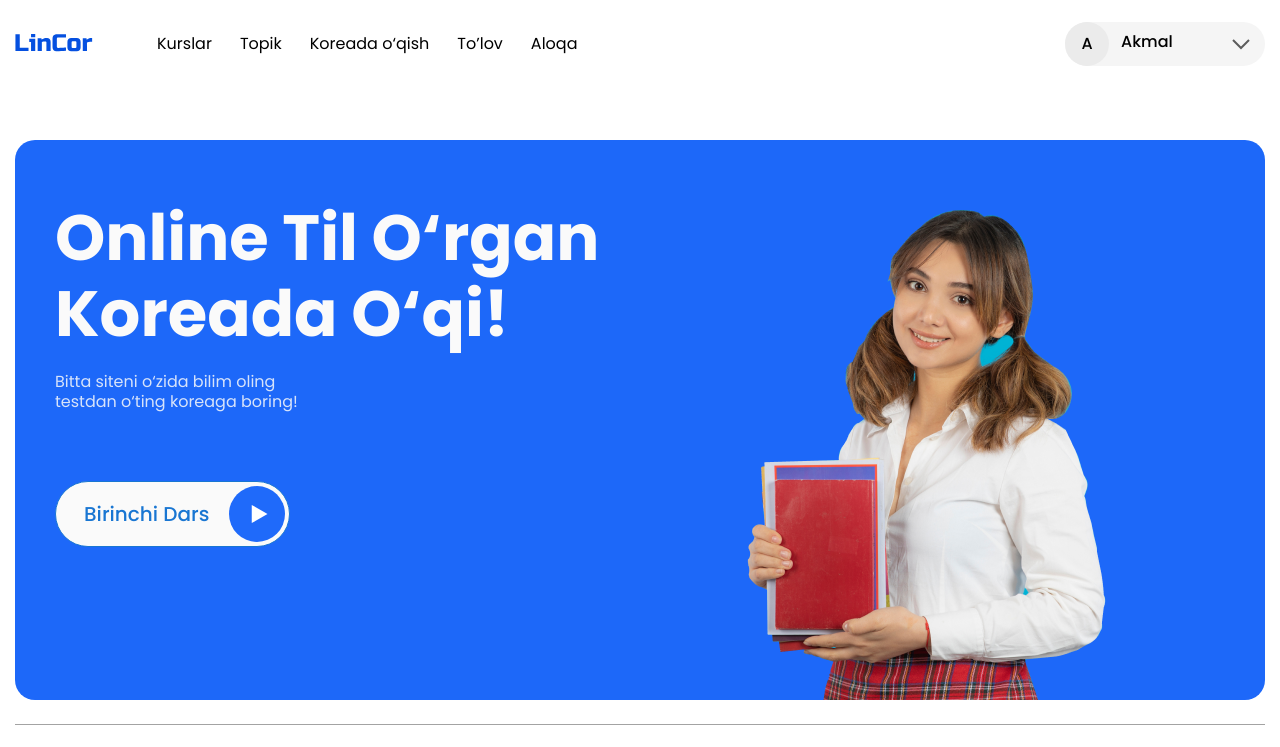
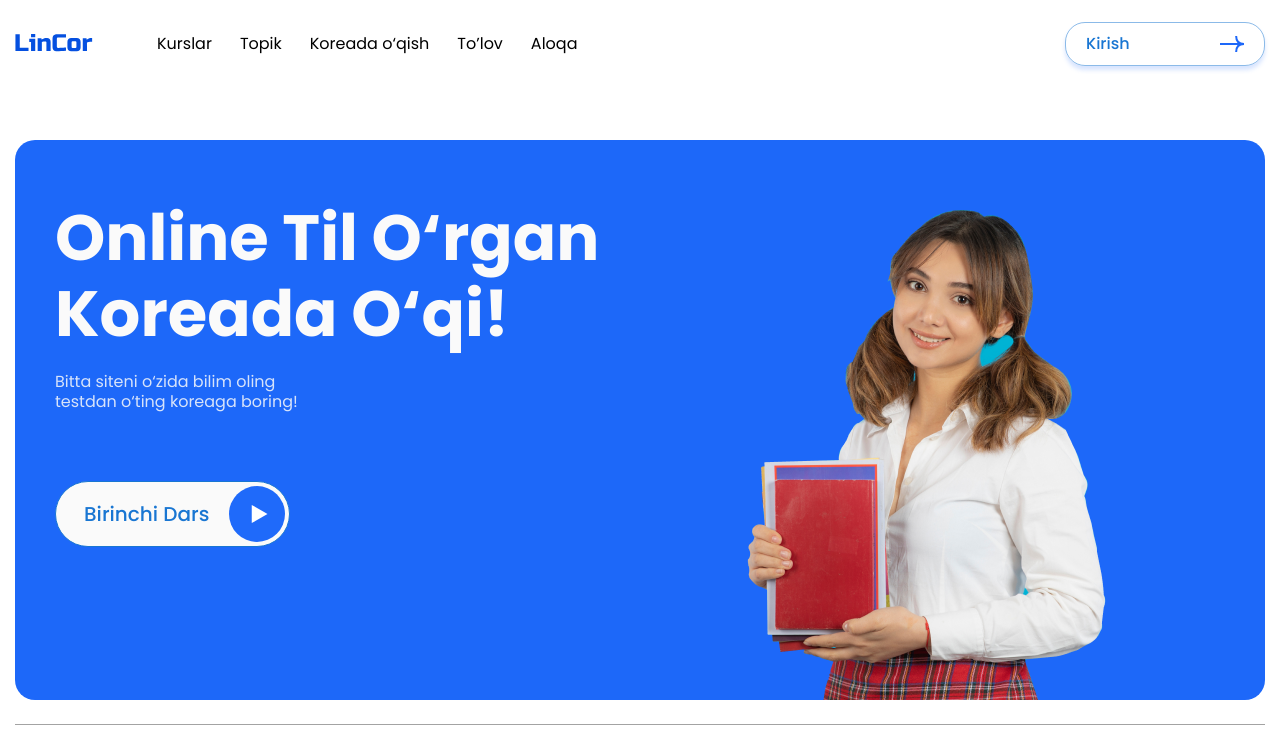
Before and after one commit to Akmaljon571/prod, a React (Create React App) app: page / in a window 1280 px wide. Shown: the top 747 px of the page. Built offline with nearby package versions, Linux system fonts and the light colour scheme; grey boxes are pictures that could not be loaded.

Commit message:
login full finish

```diff
--- a/src/components/auth/login.jsx
+++ b/src/components/auth/login.jsx
@@ -1,11 +1,98 @@
-import { Link } from 'react-router-dom';
 import logo from '../../img/LinCor.svg';
+import { Link, useNavigate } from 'react-router-dom';
 import { Button } from '@mui/material';
 import './auth.scss';
+import { useContext, useRef } from 'react';
+import { message } from 'antd';
+import { State, api } from '../../context';
 
 function Login() {
+  const number = useRef();
+  const pass = useRef();
+  const [messageApi, contextHolder] = message.useMessage();
+  const { setToken } = useContext(State);
+  const navigate = useNavigate();
+
+  const phone = (e) => {
+    const number = [1, 2, 3, 4, 5, 6, 7, 8, 9, 0];
+    if (number.includes(Number(e.key))) {
+      const length = e.target.value?.length;
+      if (length === 2) {
+        const value = e.target.value.split('(')[1];
+        e.target.value =
+          value === undefined ? `(${e.target.value}) ` : e.target.value;
+      } else if (length === 3) {
+        const value = e.target.value.split('(')[1];
+        e.target.value = Number(value) ? `${e.target.value}) ` : e.target.value;
+      } else if (length === 4 || length === 8 || length === 11) {
+        e.target.value = `${e.target.value} `;
+      } else if (length > 13) {
+        e.preventDefault();
+      }
+    } else if (e.key !== 'Backspace') {
+      e.preventDefault();
+    }
+  };
+
+  const click = () => {
+    const tell = number.current?.value;
+    const password = pass.current?.value;
+    messageApi.open({
+      type: 'loading',
+      content: 'Action in progress..',
+      duration: 0,
+    });
+
+    if (tell?.length === 14 && password?.length === 8) {
+      const phone = tell.split(' ').join('');
+      const phone_number =
+        '998' + phone.split('(').join('').split(')').join('');
+
+      fetch(api + '/auth/login', {
+        method: 'POST',
+        headers: {
+          'Content-Type': 'application/json',
+        },
+        body: JSON.stringify({
+          phone_number,
+          password,
+        }),
+      })
+        .then((re) => re.json())
+        .then((data) => {
+          if (data?.ok) {
+            messageApi.destroy();
+            messageApi.open({
+              type: 'success',
+              content: 'Muaffaqiyatli tekshiruv',
+            });
+            localStorage.setItem(
+              'access_token',
+              JSON.stringify({ access_token: data?.access_token }),
+            );
+            setToken(data?.access_token);
+            navigate('/');
+          } else {
+            messageApi.destroy();
+            messageApi.open({
+              type: 'error',
+              content: "Ma'lumot xato",
+              duration: 0,
+            });
+          }
+        });
+    } else {
+      messageApi.destroy();
+      messageApi.open({
+        type: 'error',
+        content: "Ma'lumotlarni to'ldiring",
+      });
+    }
+  };
+
   return (
     <div className="auth login">
+      {contextHolder}
       <Link to={'/'}>
         <img src={logo} alt="Company Logo" />
       </Link>
@@ -15,16 +102,16 @@ function Login() {
       </p>
       <label>
         <span>Telefon raqamingiz</span>
-        <input type="text" />
+        <input ref={number} onKeyDown={phone} type="text" />
       </label>
       <label>
         <span>Password</span>
-        <input type="password" />
+        <input ref={pass} maxLength={8} type="password" />
       </label>
       <Link className="parol-update" to={'/password'}>
         Parolni unutdingizmi?
       </Link>
-      <Button className="kirish" variant="contained">
+      <Button onClick={click} className="kirish" variant="contained">
         Kirish
       </Button>
     </div>
--- a/src/components/auth/registr-code.jsx
+++ b/src/components/auth/registr-code.jsx
@@ -1,24 +1,131 @@
-import { Link } from 'react-router-dom';
+import { Link, useNavigate } from 'react-router-dom';
 import logo from '../../img/LinCor.svg';
 import { Button } from '@mui/material';
 import './auth.scss';
+import { message } from 'antd';
+import { State, api } from '../../context';
+import { useContext, useRef } from 'react';
 
 function RegistrCode() {
+  const [messageApi, contextHolder] = message.useMessage();
+  const phone = JSON.parse(localStorage.getItem('registr'));
+  const codeRef = useRef();
+  const navigate = useNavigate();
+  const { setToken } = useContext(State);
+
+  const codeFilter = (e) => {
+    const number = [1, 2, 3, 4, 5, 6, 7, 8, 9, 0];
+    if (!number.includes(Number(e.key)) && e.key !== 'Backspace') {
+      e.preventDefault();
+    }
+  };
+
+  const click = () => {
+    const code = codeRef.current?.value;
+    messageApi.open({
+      type: 'loading',
+      content: 'Action in progress..',
+      duration: 0,
+    });
+
+    if (code?.length === 4) {
+      fetch(api + '/auth/verification', {
+        method: 'POST',
+        headers: {
+          'Content-Type': 'application/json',
+        },
+        body: JSON.stringify({
+          phone_number: '998910056961',
+          code,
+        }),
+      })
+        .then((re) => re.json())
+        .then((data) => {
+          if (data?.ok) {
+            messageApi.destroy();
+            messageApi.open({
+              type: 'success',
+              content: "Ro'yxatga olindingiz",
+            });
+            localStorage.setItem(
+              'access_token',
+              JSON.stringify({ access_token: data?.access_token }),
+            );
+            setToken(data?.access_token);
+            navigate('/registration/profil');
+          } else {
+            messageApi.destroy();
+            messageApi.open({
+              type: 'error',
+              content: "Ma'lumot xato",
+              duration: 0,
+            });
+          }
+        });
+    } else {
+      messageApi.destroy();
+      messageApi.open({
+        type: 'error',
+        content: "Ma'lumotlarni to'ldiring",
+      });
+    }
+  };
+
+  const reset = () => {
+    messageApi.open({
+      type: 'loading',
+      content: 'Action in progress..',
+      duration: 0,
+    });
+
+    fetch(api + '/auth/forget-password', {
+      method: 'POST',
+      headers: {
+        'Content-Type': 'application/json',
+      },
+      body: JSON.stringify({
+        phone_number: '998910056961',
+      }),
+    })
+      .then((re) => re.json())
+      .then((data) => {
+        if (data?.ok) {
+          messageApi.destroy();
+          messageApi.open({
+            type: 'success',
+            content: "Sms jo'natildi",
+          });
+        } else {
+          messageApi.destroy();
+          messageApi.open({
+            type: 'error',
+            content: "Ma'lumot xato",
+            duration: 0,
+          });
+        }
+      });
+  };
+
   return (
     <div className="auth registrCode">
+      {contextHolder}
       <Link to={'/'}>
         <img src={logo} alt="Company Logo" />
       </Link>
       <h2>Tasdiqlash</h2>
-      <p>+9989 999 99 99 ga yuborilgan maxfiy kodni kiriting.</p>
+      <p>{phone} ga yuborilgan maxfiy kodni kiriting.</p>
       <label>
         <span>Kodni kiriting</span>
-        <input type="text" />
+        <input ref={codeRef} maxLength={4} onKeyDown={codeFilter} type="text" />
       </label>
-      <Link className="parol-update" to={'/password'}>
+      <span
+        onClick={reset}
+        style={{ cursor: 'pointer' }}
+        className="parol-update"
+      >
         Kodni qayta yuborish.
-      </Link>
-      <Button className="kirish" variant="contained">
+      </span>
+      <Button onClick={click} className="kirish" variant="contained">
         Tasdiqlash
       </Button>
     </div>
--- a/src/components/auth/registr.jsx
+++ b/src/components/auth/registr.jsx
@@ -1,11 +1,95 @@
-import { Link } from 'react-router-dom';
+import { Link, useNavigate } from 'react-router-dom';
 import logo from '../../img/LinCor.svg';
 import { Button } from '@mui/material';
 import './auth.scss';
+import { useRef } from 'react';
+import { message } from 'antd';
+import { api } from '../../context';
 
 function Registr() {
+  const number = useRef();
+  const pass = useRef();
+  const pass2 = useRef();
+  const navigate = useNavigate();
+  const [messageApi, contextHolder] = message.useMessage();
+
+  const phone = (e) => {
+    const number = [1, 2, 3, 4, 5, 6, 7, 8, 9, 0];
+    if (number.includes(Number(e.key))) {
+      const length = e.target.value?.length;
+      if (length === 2) {
+        const value = e.target.value.split('(')[1];
+        e.target.value =
+          value === undefined ? `(${e.target.value}) ` : e.target.value;
+      } else if (length === 3) {
+        const value = e.target.value.split('(')[1];
+        e.target.value = Number(value) ? `${e.target.value}) ` : e.target.value;
+      } else if (length === 4 || length === 8 || length === 11) {
+        e.target.value = `${e.target.value} `;
+      } else if (length > 13) {
+        e.preventDefault();
+      }
+    } else if (e.key !== 'Backspace') {
+      e.preventDefault();
+    }
+  };
+
+  const click = () => {
+    const tell = number.current?.value;
+    const password = pass.current?.value;
+    const password2 = pass2.current?.value;
+    if (
+      tell?.length === 14 &&
+      password?.length === 8 &&
+      password === password2
+    ) {
+      const phone = tell.split(' ').join('');
+      const phone_number =
+        '998' + phone.split('(').join('').split(')').join('');
+
+      messageApi.open({
+        type: 'loading',
+        content: 'Action in progress..',
+        duration: 0,
+      });
+      fetch(api + '/auth/register', {
+        method: 'POST',
+        headers: {
+          'Content-Type': 'application/json',
+        },
+        body: JSON.stringify({
+          phone_number,
+          password,
+        }),
+      })
+        .then((re) => re.json())
+        .then((data) => {
+          if (data?.ok) {
+            localStorage.setItem(
+              'registr',
+              JSON.stringify({ phone: phone_number }),
+            );
+            navigate('/registration/code');
+          } else {
+            messageApi.destroy();
+            messageApi.open({
+              type: 'error',
+              content: "Ma'lumot xato",
+              duration: 0,
+            });
+          }
+        });
+    } else {
+      messageApi.open({
+        type: 'error',
+        content: "Ma'lumotlarni to'ldiring",
+      });
+    }
+  };
+
   return (
     <div className="auth registr">
+      {contextHolder}
       <Link to={'/'}>
         <img src={logo} alt="Company Logo" />
       </Link>
@@ -15,17 +99,17 @@ function Registr() {
       </p>
       <label>
         <span>Telefon raqamingiz</span>
-        <input type="text" />
+        <input ref={number} onKeyDown={phone} type="text" />
       </label>
       <label>
         <span>Yangi parol</span>
-        <input type="password" />
+        <input maxLength={8} ref={pass} type="password" />
       </label>
       <label>
         <span>Yangi parolni takrorlang</span>
-        <input type="password" />
+        <input maxLength={8} ref={pass2} type="password" />
       </label>
-      <Button className="kirish" variant="contained">
+      <Button onClick={click} className="kirish" variant="contained">
         Tasdiqlash
       </Button>
     </div>
--- a/src/components/dars/dars.scss
+++ b/src/components/dars/dars.scss
@@ -17,26 +17,26 @@
     width: 100%;
     height: 560px;
     object-fit: fill;
-    border-radius: 20px;
+    border-radius: 12px;
   }
 
   .control-button {
     position: absolute;
-    top: 250px;
+    top: 280px;
     left: 48%;
     cursor: pointer;
   }
 
   .video-count {
     position: absolute;
-    top: 54px;
+    top: 42px;
     padding: 4px 10px;
     display: flex;
     align-items: center;
     gap: 8px;
     background: #ffffff99;
     border-radius: 22px;
-    margin-left: 4px;
+    left: 12px;
 
     b {
       font-family: Poppins;
@@ -73,7 +73,7 @@
     cursor: pointer;
     position: absolute;
     left: 1%;
-    bottom: 40px;
+    bottom: 20px;
     border-radius: 2px;
     height: 4px;
   }
--- a/src/components/header/header.jsx
+++ b/src/components/header/header.jsx
@@ -1,4 +1,4 @@
-import { Link } from 'react-router-dom';
+import { Link, useNavigate } from 'react-router-dom';
 import { Button } from '@mui/material';
 import { useState } from 'react';
 import logo from '../../img/LinCor.svg';
@@ -17,7 +17,8 @@ function Header() {
   const [prof, setProf] = useState(false);
   const [mediaModal, setMediaModal] = useState(false);
   const [list_none, setListNone] = useState(false);
-  const token = true;
+  const navigate = useNavigate();
+  const token = false;
 
   return (
     <>
@@ -50,6 +51,7 @@ function Header() {
               style={{ borderRadius: '20px', textTransform: 'capitalize' }}
               variant="outlined"
               className="btn"
+              onClick={() => navigate('/login')}
             >
               Kirish
               <img src={vector} alt="Vector" />
--- a/src/context/index.jsx
+++ b/src/context/index.jsx
@@ -1,9 +1,13 @@
-import { createContext } from 'react';
+import { createContext, useState } from 'react';
 
 export const State = createContext();
+export const api = 'http://157.230.176.191:4000/api';
 
 export const StatePriveder = ({ children }) => {
-  const data = {};
+  const [token, setToken] = useState(
+    JSON.parse(localStorage.getItem('access_token')) || '',
+  );
+  const data = { token, setToken };
 
   return <State.Provider value={data}>{children}</State.Provider>;
 };
```
